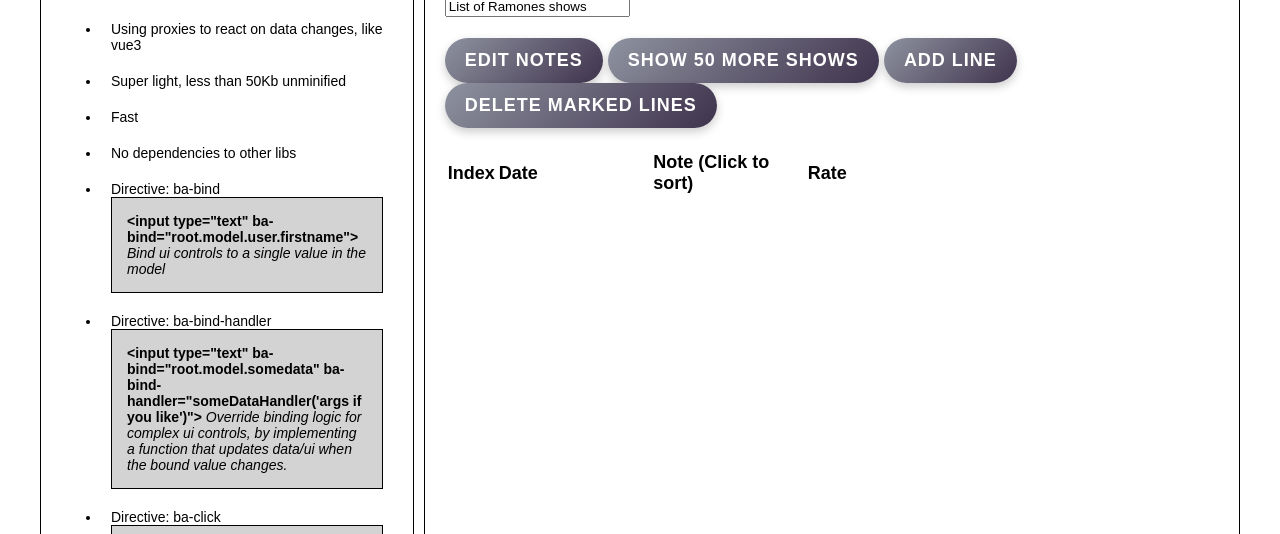
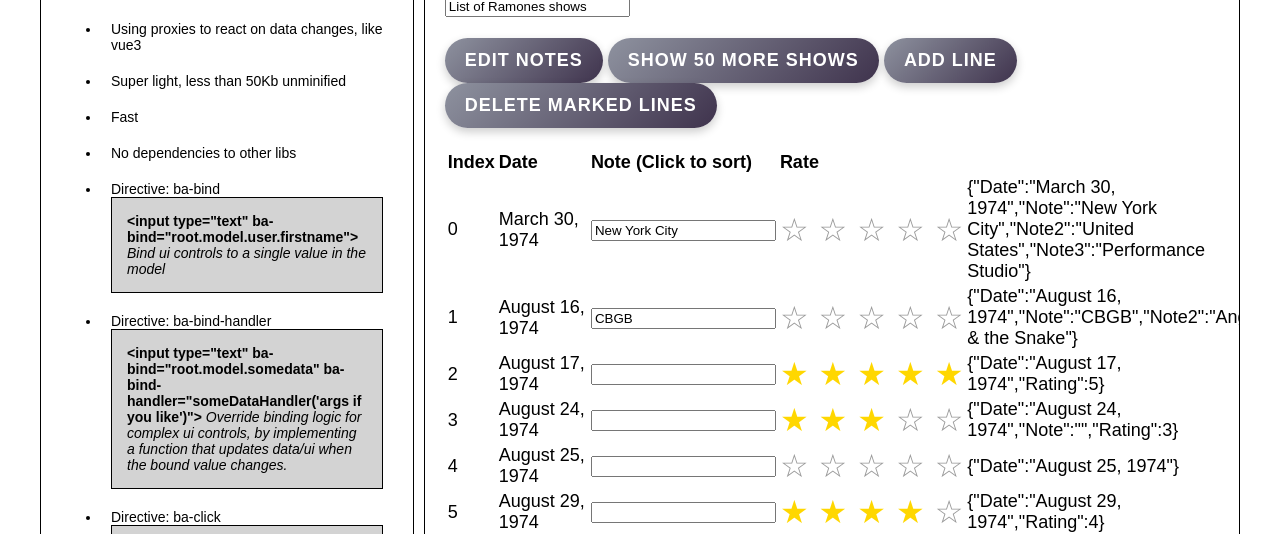
Before and after one commit to jfdomitor/barea.js, a website: page examples/index.html in a window 1280 px wide. Shown: the part 266-800 px from the top of the page. Drawn offline with Linux system fonts and the light colour scheme.

Commit message:
Update index.html

```diff
--- a/examples/index.html
+++ b/examples/index.html
@@ -261,7 +261,7 @@
                             -->
                             <tr ba-foreach="show in root.model.shows">
                                 <td ba-class-if="show.marked?bluebg">
-                                    <span ba-show="lineShowIndex">{{index}}</span>
+                                    <span ba-show="!root.edit">{{index}}</span>
                                     <span ba-show="lineShowEdit"><input type="checkbox" ba-bind="show.marked" /></span>
                                 </td>
                                 <td>{{show.Date}}</td>
@@ -410,10 +410,6 @@
                 {
                     return this.getData().model.shows.length;
                 },
-                lineShowIndex: function()
-                {
-                    return !this.getData().edit;
-                },
                 lineShowEdit: function()
                 {
                     return this.getData().edit;
@@ -422,7 +418,7 @@
             },
             mounted: function(data)
             {
-                data.model.shows = [];//getRamonesShows().slice(0,this.getData().addMoreCount);
+                data.model.shows = getRamonesShows().slice(0,this.getData().addMoreCount);
             }
          };
 
```
